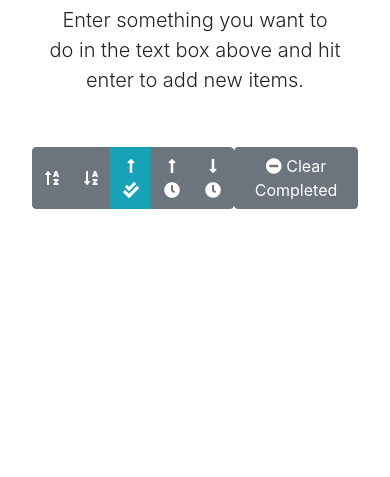
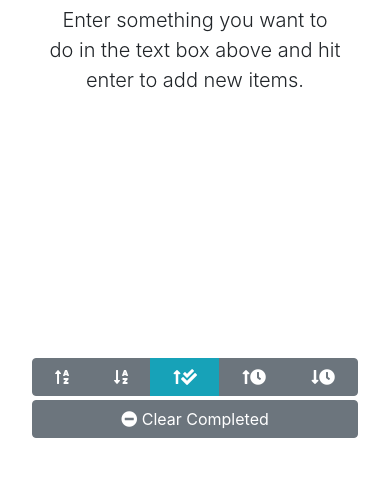
Before and after one commit to cravindra/todo-js, a website built with Parcel: page index.html in a window 390 px wide. Shown: the part 339-816 px from the top of the page. Built offline with nearby package versions, Linux system fonts and the light colour scheme.

Commit message:
Make footer responsive, handle todo list container sizing and overflow better

```diff
--- a/css/todo.css
+++ b/css/todo.css
@@ -27,6 +27,12 @@ div.list-group-item button.delete {
 }
 
 
+div.todo-list-wrapper {
+    max-height: 70vh;
+    min-height: 70vh;
+    overflow-y: auto;
+}
+
 
 div.list-group-item:hover button.delete {
     visibility: visible;
--- a/js/todo/templates.js
+++ b/js/todo/templates.js
@@ -21,22 +21,24 @@ export const todoLayout = `
         </form>
     </div>
     <div class="row mt-1">
-        <div class="col justify-content-center">
+        <div class="col justify-content-center todo-list-wrapper">
             <div class="list-group">
             </div>
         </div>
     </div>
-    <div class="row mt-1">
-        <div class="col d-flex justify-content-between">
-            <div class="btn-group sort-actions" role="group" aria-label="Basic example">
+    <div class="row">
+        <div class="col">
+            <div class="row d-flex justify-content-between">
+                <div class="col-12 col-sm-7 col-md-6 col-lg-4 mt-1 btn-group sort-actions" role="group" aria-label="Basic example">
                   <button type="button" data-toggle="tooltip" data-placement="bottom" title="Sort by text (ASC)" data-field="text" data-order="-1" class="btn btn-secondary"><i class="fas fa-sort-alpha-up"></i></button>
                   <button type="button" data-toggle="tooltip" data-placement="bottom" title="Sort by text (DESC)" data-field="text" data-order="1" class="btn btn-secondary"><i class="fas fa-sort-alpha-down"></i></button>
                   <button type="button" data-toggle="tooltip" data-placement="bottom" title="Sort with incomplete items on top" data-field="isDone" data-order="-1" class="btn btn-secondary btn-info"><i class="fas fa-long-arrow-alt-up"></i><i class="fas fa-check-double"></i></button>
                   <button type="button" data-toggle="tooltip" data-placement="bottom" title="Sort by created time (ASC)" data-field="createdAt" data-order="-1" class="btn btn-secondary"><i class="fas fa-long-arrow-alt-up"></i><i class="fas fa-clock"></i></button>
                   <button type="button" data-toggle="tooltip" data-placement="bottom" title="Sort by created time (DESC)" data-field="createdAt" data-order="1" class="btn btn-secondary"><i class="fas fa-long-arrow-alt-down"></i><i class="fas fa-clock"></i></button>
                 </div>
-            <div class="btn-group" role="group" aria-label="Basic example">
+                <div class="col-12 col-sm-5 col-md-5 col-lg-4 mt-1 btn-group" role="group" aria-label="Basic example">
                   <button type="button" class="btn btn-secondary clear-complete"><i class="fas fa-minus-circle"></i> Clear Completed</button>
+                </div>
             </div>
         </div>
     </div>
```
Lines whose indentation alone changed are shown as unchanged.
